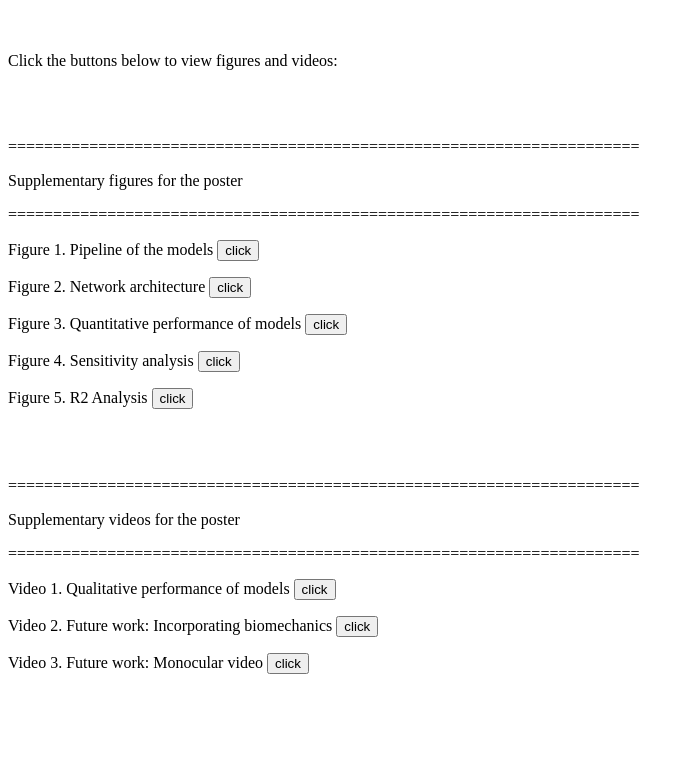
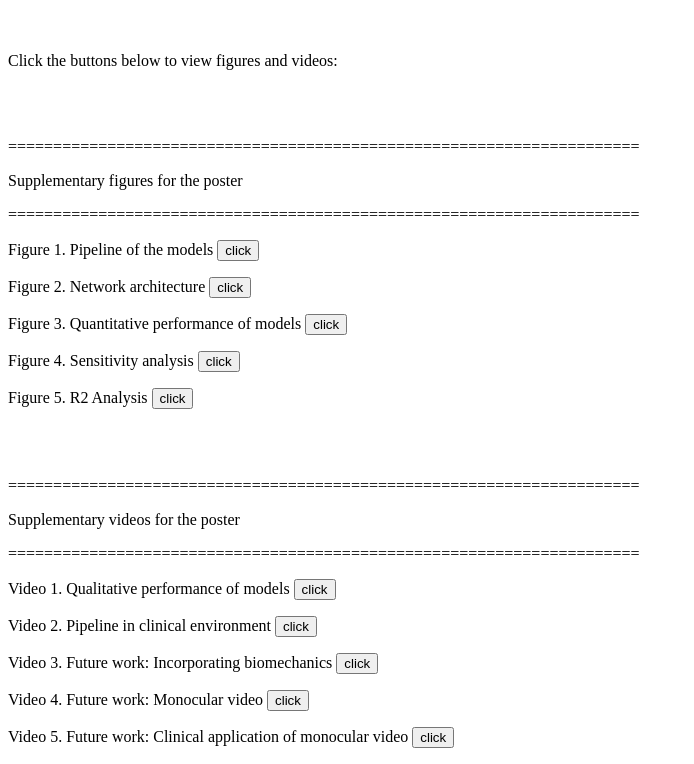
Before and after one commit to soyong-suppl/soyong-suppl.github.io, a plain HTML site: page index.html in a window 1280 px wide. Shown: the part 138-902 px from the top of the page, without its empty margins (0-694 px from the left). Before the commit the page ends 828 px from the top, so only its background shows below. Drawn offline with Linux system fonts and the light colour scheme.

Commit message:
Update index.html

```diff
--- a/index.html
+++ b/index.html
@@ -27,8 +27,10 @@
     <p>Supplementary videos for the poster</p>
     <p>======================================================================</p>
 	<p>Video 1. Qualitative performance of models <button onclick="window.open('files/performance.mp4')">click</button> </p>
-	<p>Video 2. Future work: Incorporating biomechanics <button onclick="window.open('files/biomechanics.mp4')">click</button> </p>
-    <p>Video 3. Future work: Monocular video <button onclick="window.open('files/monocular_outdoor.mp4')">click</button> </p>
+	<p>Video 2. Pipeline in clinical environment <button onclick="window.open('files/performance_clinic.mp4')">click</button> </p>
+	<p>Video 3. Future work: Incorporating biomechanics <button onclick="window.open('files/biomechanics.mp4')">click</button> </p>
+    	<p>Video 4. Future work: Monocular video <button onclick="window.open('files/monocular_outdoor.mp4')">click</button> </p>
+	<p>Video 5. Future work: Clinical application of monocular video <button onclick="window.open('files/monocular_clinic.mp4')">click</button> </p>
 
 </body>
 </html>
```
